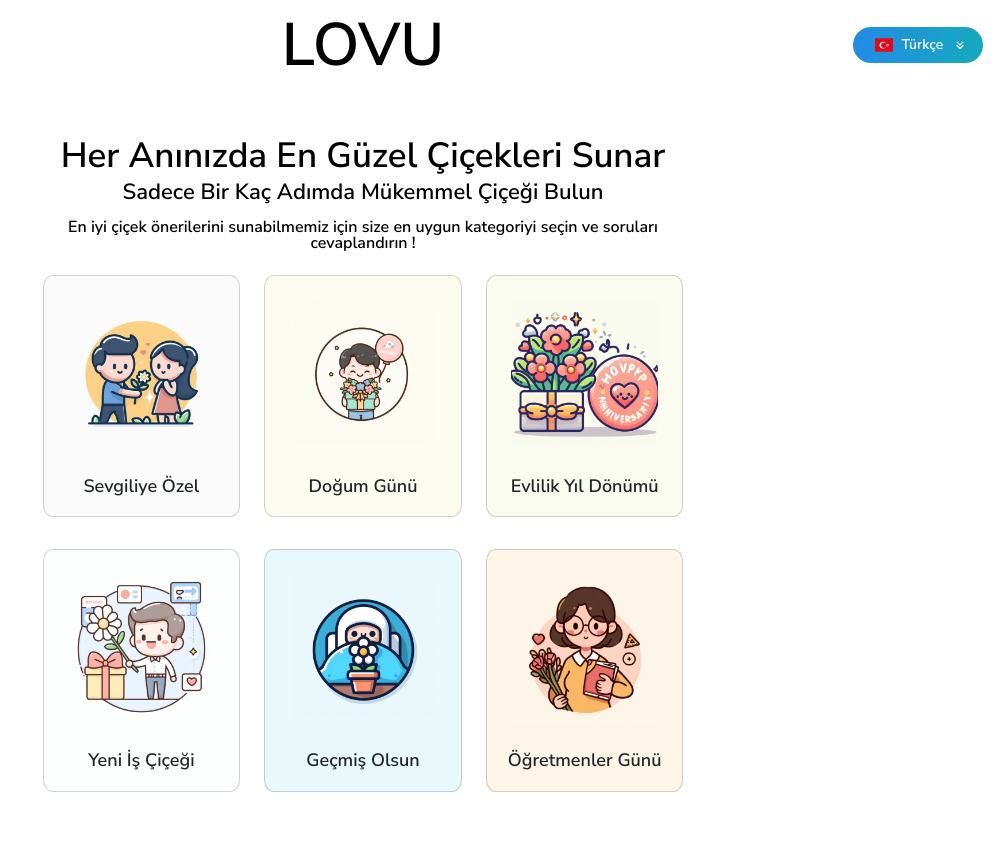
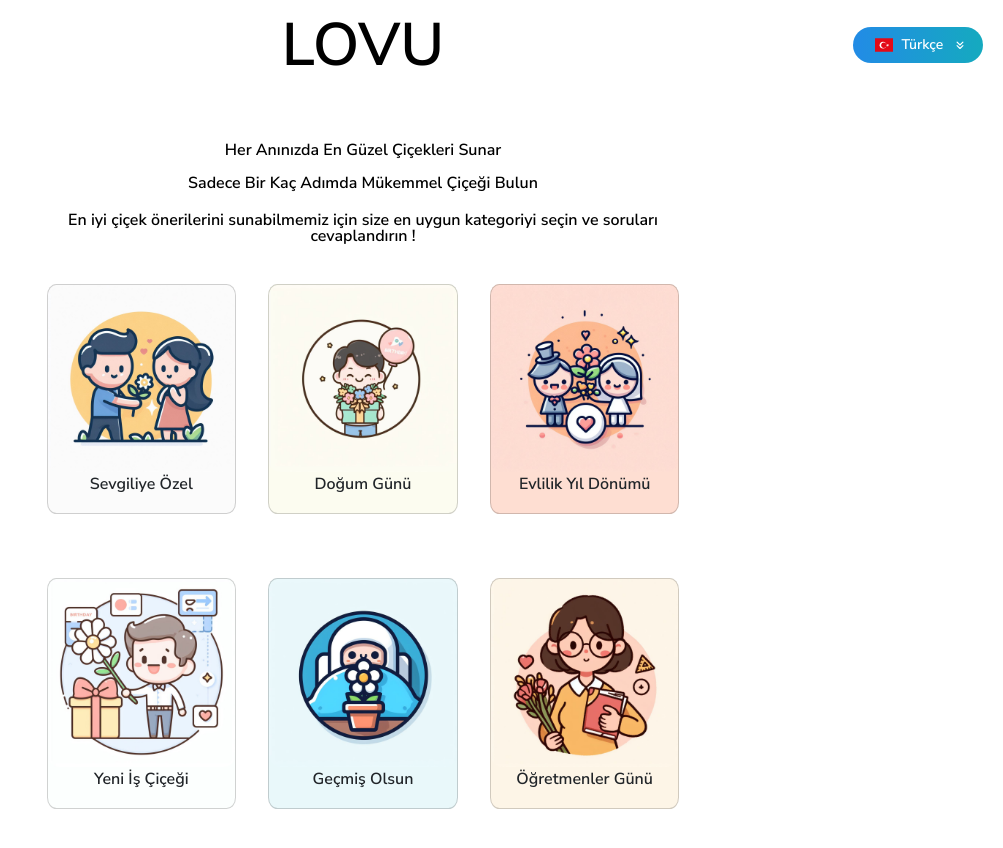
Before and after one commit to ArslanBaris/floral-advisor, a Next.js app: page / in a window 1280 px wide. Shown: the top 848 px of the page, without its empty margins (277-1280 px from the left). Before the commit the page ends 824 px from the top, so only its background shows below. Built offline with nearby package versions, Linux system fonts and the light colour scheme.

Commit message:
Categories revised

```diff
--- a/Utils/Categories/utils.js
+++ b/Utils/Categories/utils.js
@@ -1,5 +1,5 @@
 import birthday from "@/public/static/images/categories/birthday-1.png"
-import anniversary from "@/public/static/images/categories/anniversary-1.png"
+import anniversary from "@/public/static/images/categories/anniversary-2.png"
 import couple from "@/public/static/images/categories/couple-1.png"
 import getWellSoon from "@/public/static/images/categories/get-well-soon-1.png"
 import newWork from "@/public/static/images/categories/new-work-1.png"
@@ -46,7 +46,7 @@
         return anniversary
       }
       else if (type === "bg-color") {
-        return '#F9FCEF'
+        return '#FEDED2'
       }
     }
     if (id === 4) { // yeni iş
--- a/components/Categories/Categories.js
+++ b/components/Categories/Categories.js
@@ -28,16 +28,14 @@
             <Row className="d-flex justify-content-center mt-5">
                 <Col lg="7" className="mb-4 text-center">
                     <Text
-                        size="35px"
+                        className="categories-header-title text-center mb-2"
                         fw={900}
-                        className="text-center mb-2"
                     >
                         <GetLocalizedText id="categories.header-title" />
                     </Text>
                     <Text
-                        size="22px"
+                        className="categories-header-subtitle text-center mb-3"
                         fw={900}
-                        className="text-center mb-3"
                     >
                         <GetLocalizedText id="categories.header-subtitle" />
                     </Text>
@@ -50,7 +48,7 @@
                     </Text>
                 </Col>
                 <Col lg="7">
-                    <Row>
+                    <Row >
                         {
                             bulkData.categories.map((category) => (
                                 <CategoryCard data={category} key={category.category_id} setCategoryOpt={setCategoryOpt} />
--- a/components/Categories/CategoryCard.js
+++ b/components/Categories/CategoryCard.js
@@ -38,7 +38,7 @@
 
   return (
     <>
-      <Col lg="4" xs="6" sm="6" className="mb-4">
+      <Col lg="4" xs="6" sm="4" className="mb-4 p-3">
         <Card className={classnames({
           "mb-2 category-card": true,
           "shadow-lg": isHovered
@@ -54,14 +54,14 @@
           onClick={() => setCategoryOpt(data)}
         >
           <CardBody className="p-0" >
-            <Row>
-              <Col lg="12">
-                <Image src={setCategoryProp(data.category_id, "bg-image")} alt="categry-img" className={classnames({ "p-4": true })} style={{ width: "100%", height: "auto", borderRadius: "6%" }} />
+            <Row style={{flexDirection: "column"}}>
+              <Col lg="12" >
+                <Image className="category-img" src={setCategoryProp(data.category_id, "bg-image")} alt="category-img" style={{ width: "100%", height: "auto", borderRadius: "6%" }} />
               </Col>
-              <Col lg="12">
+              <Col lg="12" style={{marginTop:"auto"}}>
                 <Text
-                 className="mb-3"
-                  size="lg"
+                 className="category-name mb-3"
+                 style={{marginTop:"auto"}}
                   fw={900}
                 >
                  {data.name}
--- a/components/data.js
+++ b/components/data.js
@@ -824,7 +824,7 @@
             },
             {
                 "category_id": 3,
-                "name": "Wedding Anniversary",
+                "name": "Anniversary",
                 "questions": [
                     {
                         "question_id": 9,
```
Also changed, not shown: public/static/images/categories/anniversary-2.png (added).
